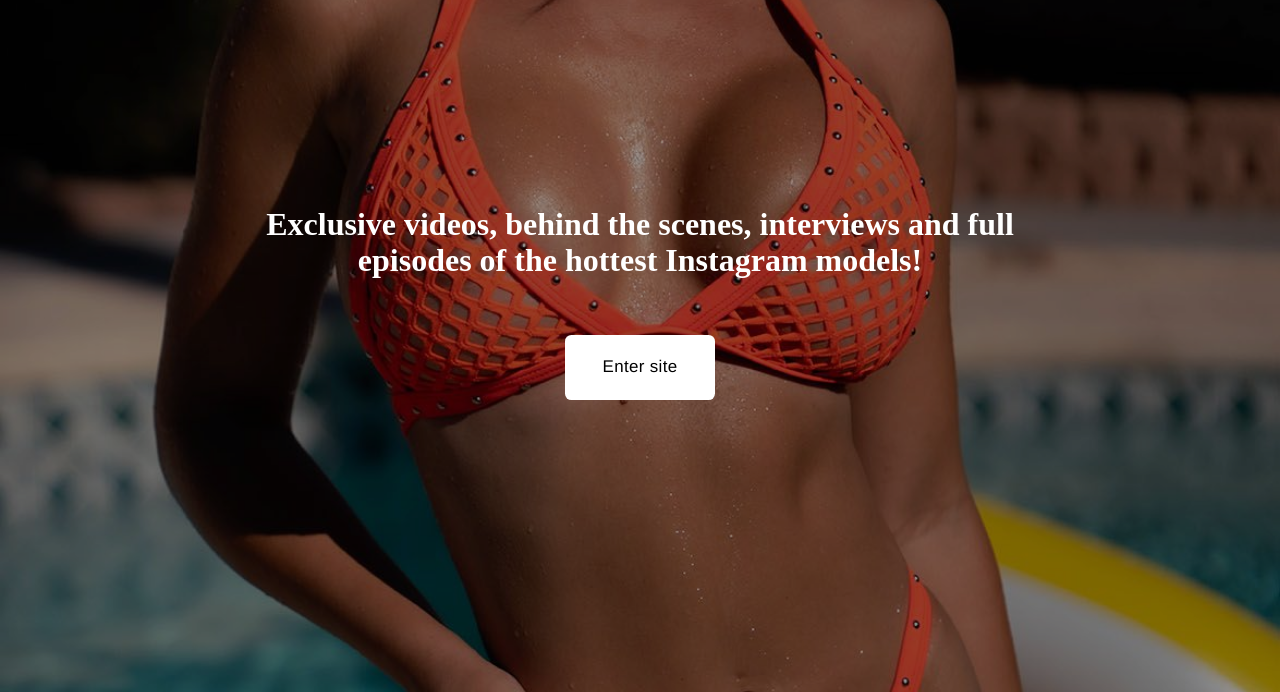
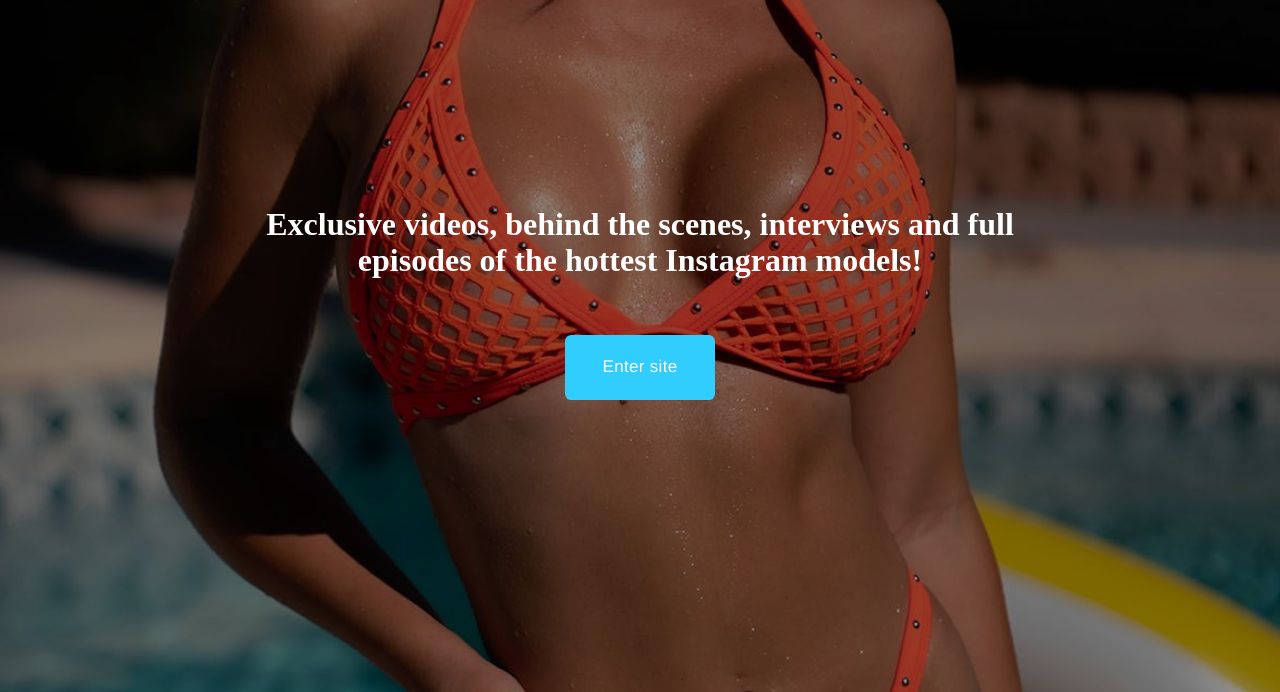
Before and after one commit to jzlstyle/landing-page, a Gatsby site: page / in a window 1280 px wide. Shown: the part 108-800 px from the top of the page. Built offline with nearby package versions, Linux system fonts and the light colour scheme; Gatsby itself is replaced by a stand-in of ours.

Commit message:
back to blue

```diff
--- a/src/styles/styles.css
+++ b/src/styles/styles.css
@@ -60,9 +60,9 @@
 .block-button {
   border-radius: .4rem;
   transition: .1s opacity linear;
-  color: #000;
-  background-color: #fff;
-  border-color: #fff;
+  color: white;
+  background-color: #31CDFE;
+  border-color: #31CDFE;
   display: inline-block;
   -webkit-font-smoothing: antialiased;
   line-height: normal;
```
